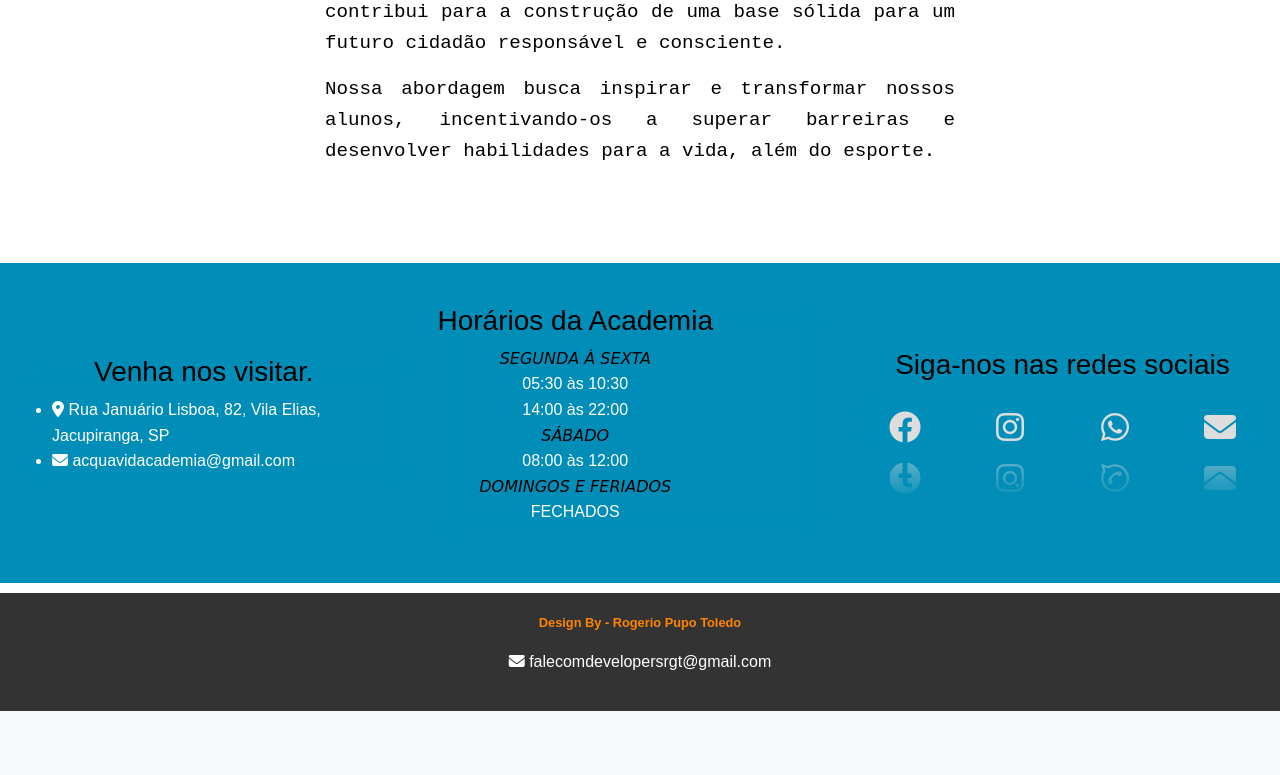
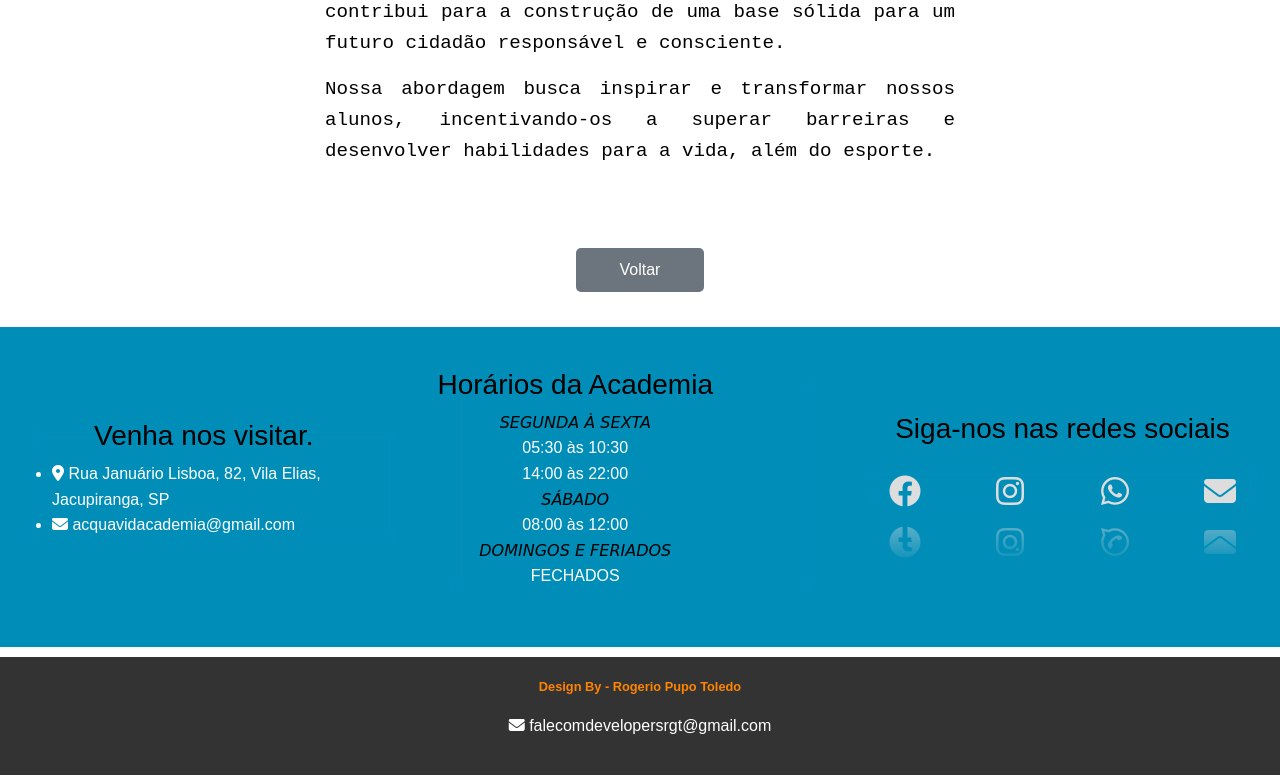
Before and after one commit to RogerioSenac/acquavida, a PHP site: page /pages/baby.php in a window 1280 px wide. Shown: the part 1566-2341 px from the top of the page. Before the commit the page ends 2277 px from the top, so only its background shows below. Run offline with PHP 8.4, Linux system fonts and the light colour scheme; some libraries are stand-ins or nearby versions.

Commit message:
ajustes botao retorno paginas

```diff
--- a/Assets/css/estilo.css
+++ b/Assets/css/estilo.css
@@ -98,7 +98,8 @@ h1.texto {
     background-image: url(../imagem/tela-video.jpg);
     background-repeat: no-repeat;
     background-size: cover;
-    width: 40%;
+    width: 50%;
+
     padding: 30px;
     border-radius: 10px;
     text-align: center;
@@ -126,6 +127,27 @@ h1.texto {
 }
 
 /* container Pagina Quem Somos */
+
+.btn.btn-secondary {
+    display: block; /* Faz o botão se comportar como um bloco */
+    margin: 20px auto; /* Centraliza com margens automáticas */
+    padding: 10px 20px; /* Ajuste o padding conforme necessário */
+    background-color: #6c757d; /* Cor de fundo */
+    color: white; /* Cor do texto */
+    border: none; /* Remove a borda padrão */
+    border-radius: 5px; /* Bordas arredondadas */
+    font-size: 16px; /* Tamanho da fonte */
+    transition: background-color 0.3s ease; /* Transição suave para o efeito hover */
+    text-align: center; /* Centraliza o texto dentro do botão */
+    width: 10%; /* Largura ajustada ao conteúdo */
+}
+
+.btn.btn-secondary:hover {
+    background-color: #5a6268; /* Cor de fundo alterada ao passar o mouse */
+    cursor: pointer; /* Altera o cursor para indicar que é clicável */
+}
+
+
 
 .container-quem-somos {
     background-color: white;
--- a/pages/avaliacao.php
+++ b/pages/avaliacao.php
@@ -53,6 +53,7 @@ include($_SERVER['DOCUMENT_ROOT'] . "/Projetos_Git/Projeto-Acqua-Vida/includes/h
                 <b>* Segurança:</b> A personalização do treino garante uma prática segura, respeitando os limites e necessidades de cada aluno.
             </p>
         </article>
+        <a href="../index.php" class="btn btn-secondary">Voltar</a>
     </section>
 
     <?php include("../includes/footer.php") ?>
--- a/pages/baby.php
+++ b/pages/baby.php
@@ -39,7 +39,7 @@ include("../includes/header.php")
                 Nossa abordagem busca inspirar e transformar nossos alunos, incentivando-os a superar barreiras e desenvolver habilidades para a vida, além do esporte.
             </p>
         </article>
-
+        <a href="../index.php" class="btn btn-secondary">Voltar</a>
     </section>
 
     <?php include("../includes/footer.php") ?>
--- a/pages/hidro.php
+++ b/pages/hidro.php
@@ -56,6 +56,7 @@ include($_SERVER['DOCUMENT_ROOT'] . "/Projetos_Git/Projeto-Acqua-Vida/includes/h
                 A hidroginástica na <span class="servico-texto-realce"> Academia Acqua Vida </span>é uma escolha para quem busca uma atividade completa, divertida e acessível a todos. Seja qual for seu objetivo — melhorar a saúde, recuperar-se de uma lesão ou socializar — a hidroginástica proporciona benefícios que vão muito além do físico, contribuindo para uma vida mais ativa, saudável e feliz.
             </p>
         </article>
+        <a href="../index.php" class="btn btn-secondary">Voltar</a>
     </section>
 
     <?php include("../includes/footer.php") ?>
--- a/pages/musculacao.php
+++ b/pages/musculacao.php
@@ -44,7 +44,7 @@ include($_SERVER['DOCUMENT_ROOT'] . "/Projetos_Git/Projeto-Acqua-Vida/includes/h
                 Quer o seu objetivo seja estética, saúde, desempenho esportivo ou reabilitação, a musculação na Acqua Vida pode ser adaptada para atender às suas expectativas. Convidamos você a conhecer nossos programas e descobrir como a musculação pode transformar sua vida, promovendo não só o fortalecimento físico, mas uma evolução completa em bem-estar e qualidade de vida.
             </p>
         </article>
-
+        <a href="../index.php" class="btn btn-secondary">Voltar</a>
     </section>
 
     <?php include("../includes/footer.php") ?>
--- a/pages/natacao.php
+++ b/pages/natacao.php
@@ -40,7 +40,7 @@ include($_SERVER['DOCUMENT_ROOT'] . "/Projetos_Git/Projeto-Acqua-Vida/includes/h
                 Nossa abordagem busca inspirar e transformar nossos alunos, incentivando-os a superar barreiras e desenvolver habilidades para a vida, além do esporte.
             </p>
         </article>
-
+        <a href="../index.php" class="btn btn-secondary">Voltar</a>
     </section>
 
     <?php include("../includes/footer.php") ?>
--- a/pages/quem_somos.php
+++ b/pages/quem_somos.php
@@ -50,6 +50,7 @@ include '../includes/header.php'
                 Nosso compromisso é garantir que cada aluno tenha uma experiência única e transformadora, promovendo não apenas o desenvolvimento físico, mas também o fortalecimento da mente. Venha nos conhecer e descubra como podemos trabalhar juntos para que você atinja seus objetivos!
             </p>
         </article>
+        <a href="../index.php" class="btn btn-secondary">Voltar</a>
     </section>
 
 
```
